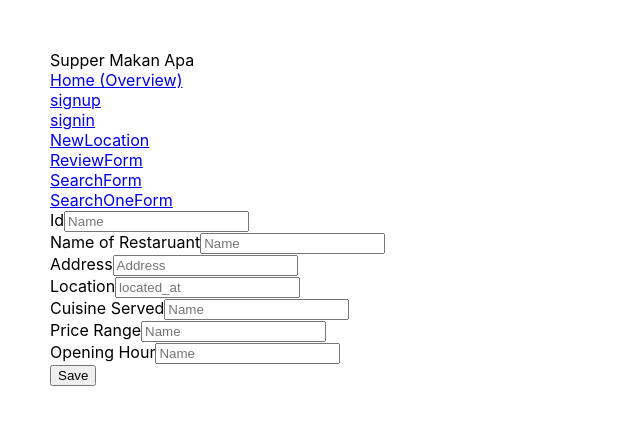
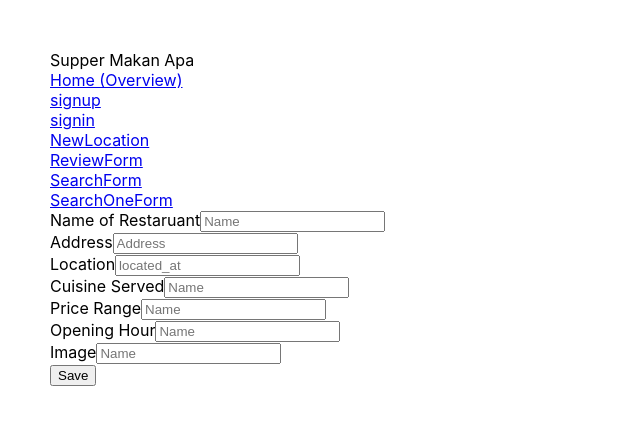
Before and after one commit to Ocean272/supper-axios-react, a React (Create React App) app in the folder api-app/: page /NewLocation in a window 1280 px wide. Shown: the top 424 px of the page, without its empty margins (0-640 px from the left). Built offline with nearby package versions, Linux system fonts and the light colour scheme.

Commit message:
edit api address

```diff
--- a/api-app/src/App.js
+++ b/api-app/src/App.js
@@ -1,4 +1,4 @@
-import React, { useState, useEffect, useMemo } from 'react';
+import React, { useState, useMemo } from 'react';
 import {
   BrowserRouter as Router,
   Switch,
@@ -14,7 +14,7 @@ import SearchForm from "./components/SearchForm";
 import LoginForm from "./components/signin";
 import SearchOneForm from "./components/Search1";
 import { UserContext } from "./components/UserContext";
-import API from '../src/screens/API';
+//import API from '../src/screens/API';
 
 
 /*
--- a/api-app/src/components/Home.js
+++ b/api-app/src/components/Home.js
@@ -1,7 +1,7 @@
 import React, { useEffect, useState } from "react";
 import { useContext } from "react";
 import API from "../screens/API";
-import { login } from "../utlis/login";
+//import { login } from "../utlis/login";
 import { UserContext } from "./UserContext";
 
 const Overview= () => {
@@ -36,6 +36,7 @@ const Overview= () => {
             <p>located_at: {l.located_at}</p>
             <p>cuisine: {l.cuisineId}</p>
             <p>Price range: {l.priceId}</p>
+            <p><img src={l.image} alt=""/></p>
           </div>
         );
       })}
--- a/api-app/src/components/createNewLoc.js
+++ b/api-app/src/components/createNewLoc.js
@@ -3,25 +3,27 @@ import axios from "axios";
 import { useHistory } from 'react-router-dom';
 
 const NewLocation = () => {
-    const [locationId, setLocationId] = useState("");
+
     const [name, setName] = useState('');
     const [address, setAddress] = useState('');
     const [located_at, setLocated_at] = useState('');
     const [cuisineId, setCuisineId] = useState('');
     const [priceId, setPriceId] = useState('');
     const [openingHour, setOpeninghour] = useState('');
+    const [image, setImage] = useState('');
     const history = useHistory();
 
     const saveLocation = async (e) => {
         e.preventDefault();
-        await axios.post('http://localhost:5000/user/newlocation',{
-            locationId,
+        await axios.post('https://witty-puce-boot.cyclic.app/user/newlocation',{
+
             name,
             address,
             located_at,
             cuisineId,
             priceId,
-            openingHour
+            openingHour,
+            image
         });
         history.push("/");
     }
@@ -29,17 +31,6 @@ const NewLocation = () => {
     return (
         <div>
             <form onSubmit={ saveLocation }>
-                <div className="field">
-                    <label className="label">Id</label>
-                    <input
-                        className="input"
-                        type="text"
-                        placeholder="Name"
-                        value={ locationId }
-                        onChange={ (e) => setLocationId(e.target.value) }
-                    />
-                </div>
-
                 <div className="field">
                     <label className="label">Name of Restaruant</label>
                     <input
@@ -107,6 +98,17 @@ const NewLocation = () => {
                 </div>
 
                 <div className="field">
+                    <label className="label">Image</label>
+                    <input
+                        className="input"
+                        type="text"
+                        placeholder="Name"
+                        value={ image }
+                        onChange={ (e) => setImage(e.target.value) }
+                    />
+                </div>
+
+                <div className="field">
                     <button className="button is-primary">Save</button>
                 </div>
             </form>
--- a/api-app/src/screens/API.js
+++ b/api-app/src/screens/API.js
@@ -1,6 +1,6 @@
 import axios from "axios";
 
-const API = axios.create({baseURL:"https://supper-makan-apa.herokuapp.com"});
+const API = axios.create({baseURL:"https://witty-puce-boot.cyclic.app"});
 
 export default API;
 
```
Also changed, not shown: 1 other file (tests, documents, lock files or other folders).
